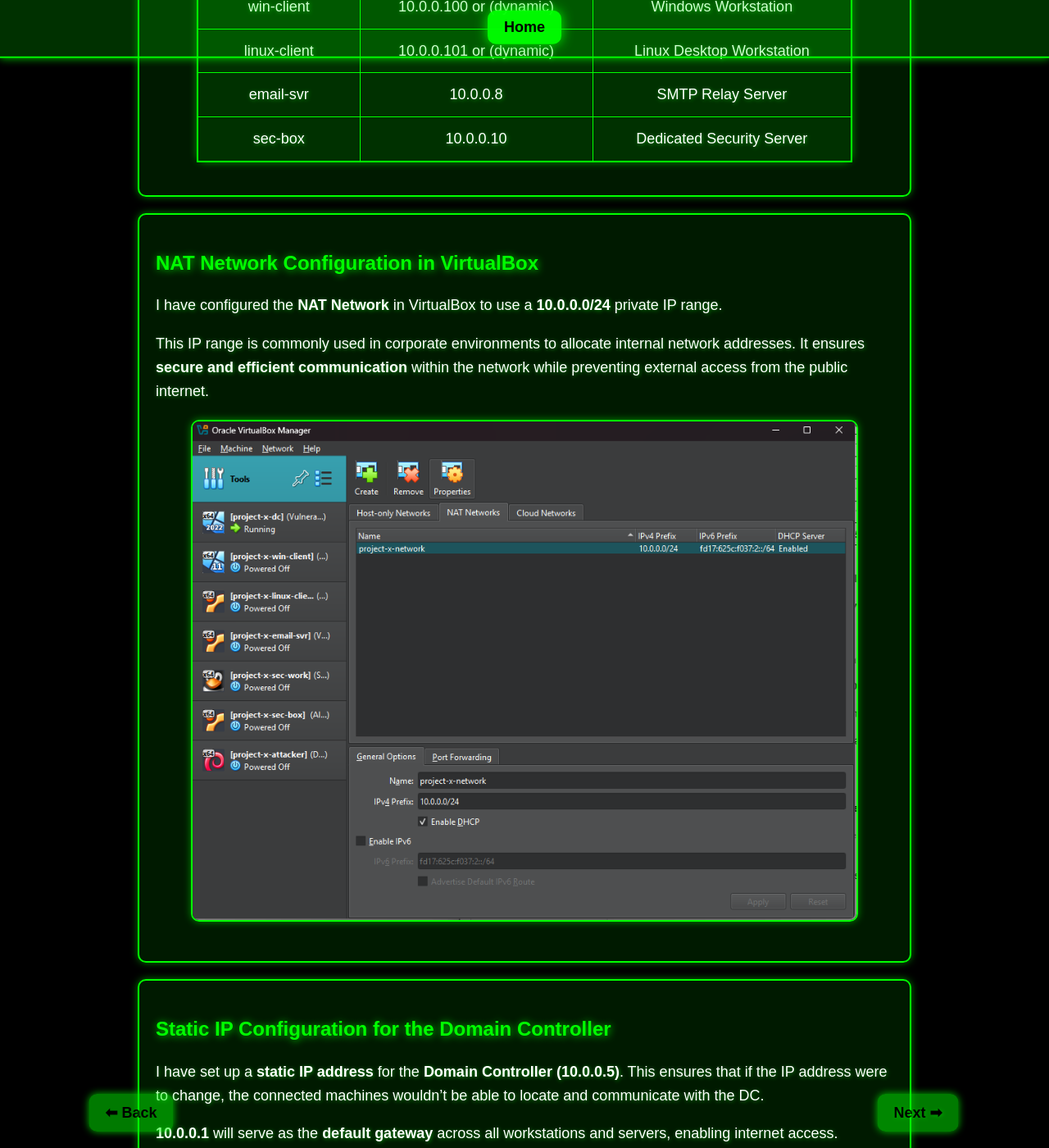
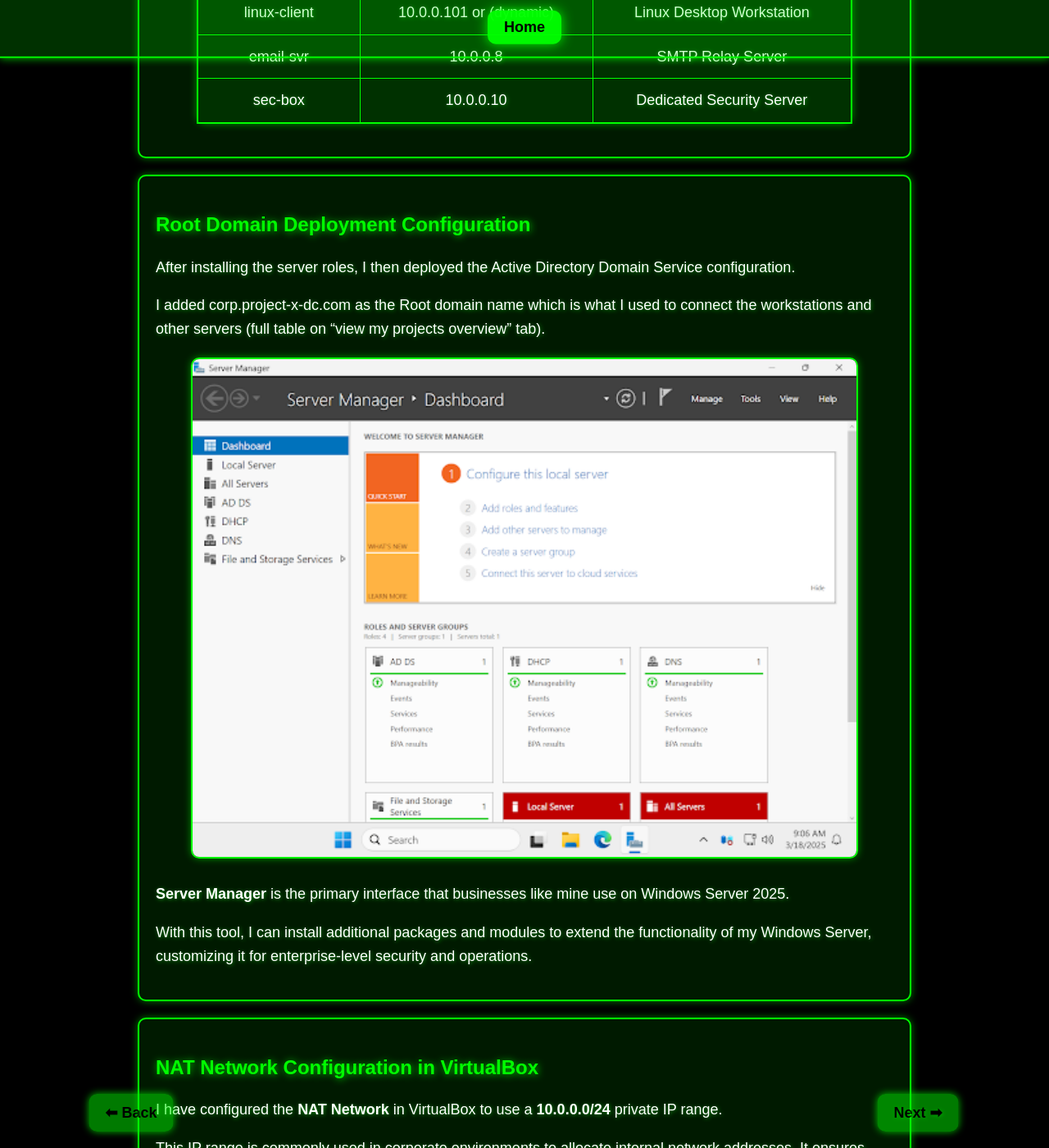
Before and after one commit to stazaitis/stazaitis.github.io, a Jekyll site: the page active_directory.html, which Jekyll copies as it is, in a window 1280 px wide and 1400 px high, scrolled down 3775 px. Shown: the whole window at 82% size. Built offline with Jekyll 4.4.1, drawn with Linux system fonts in a browser that asks for light colours; some of the changed text lies outside the part shown.

Commit message:
Update active_directory.html

```diff
--- a/active_directory.html
+++ b/active_directory.html
@@ -251,11 +251,9 @@
     </div>
 
     <div class="content">
-        <h2>Project X Domain: corp.project-x-dc.com</h2>
-        <p>The domain <strong>corp.project-x-dc.com</strong> is the main interface and domain I established to connect the workstations and other servers.</p>
-        <p>(Full table available in the <strong>“View My Projects Overview”</strong> tab.)</p>
+        <h2>Adding Roles & Features</h2>
+        <p>On the server dashboard I went to “Add Roles and Features” and went through a default wizard configuration adding Active Directory Domain Services, DHCP Server, and DNS Server. </p>
         <p>I want to emphasize that by this point, I had already completed the necessary configurations. However, I am capturing screenshots of the process, including steps that may not have been previously documented in my notes.</p>
-
 
         <div class="image-container">
             <img src="assets/images/server.roles.png" alt="Project X Domain Overview">
@@ -301,6 +299,20 @@
             </tbody>
         </table>
     </div>
+
+    <div class="content">
+        <h2>Root Domain Deployment Configuration</h2>
+        <p>After installing the server roles, I then deployed the Active Directory Domain Service configuration.</p>
+        <p>I added corp.project-x-dc.com as the Root domain name which is what I used to connect the workstations and other servers (full table on “view my projects overview” tab).</p>
+
+        <div class="image-container">
+            <img src="assets/images/dashboard.png" alt="Windows Server Manager Dashboard">
+        </div>
+
+        <p><strong>Server Manager</strong> is the primary interface that businesses like mine use on Windows Server 2025.</p>
+        <p>With this tool, I can install additional packages and modules to extend the functionality of my Windows Server, customizing it for enterprise-level security and operations.</p>
+    </div>
+
 
     <div class="content">
         <h2>NAT Network Configuration in VirtualBox</h2>
```
